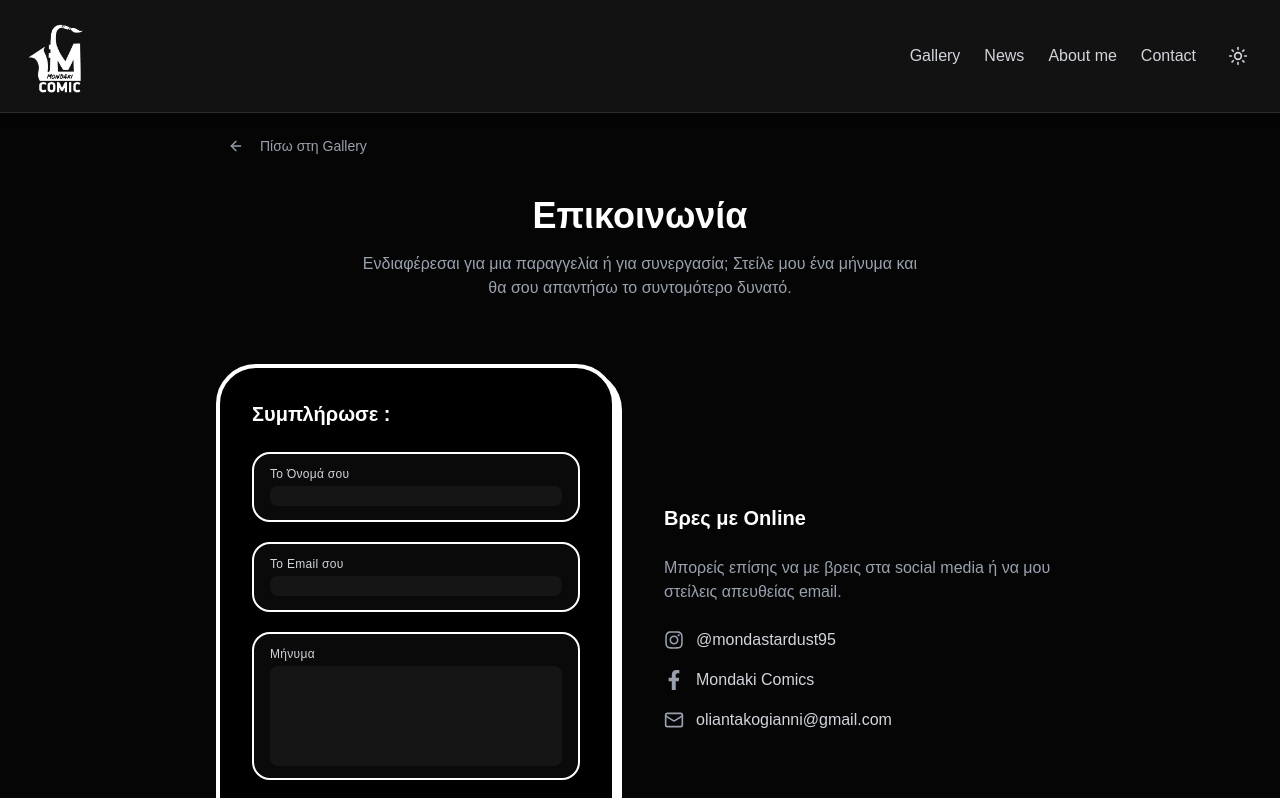
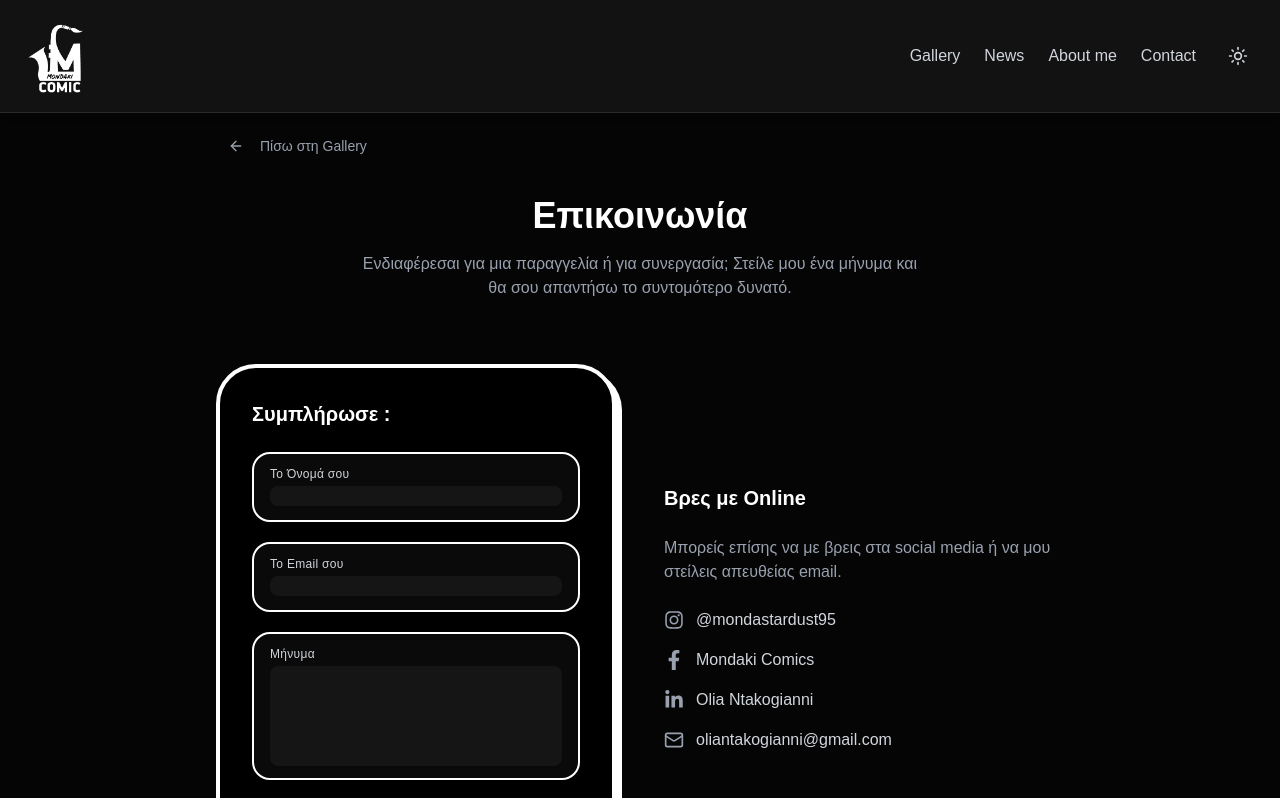
Before and after one commit to Petroslyros/Mondaki-comics-Front, a React (Vite) app: page /contact in a window 1280 px wide. Shown: the top 798 px of the page. Built offline with nearby package versions, Linux system fonts and the light colour scheme; no server answers.

Commit message:
added linkedin to footer and contact page

```diff
--- a/src/components/layout/Footer.tsx
+++ b/src/components/layout/Footer.tsx
@@ -1,5 +1,6 @@
 import { Mail } from "lucide-react";
-import { FaInstagram, FaFacebookF } from "react-icons/fa";
+import { FaInstagram, FaFacebookF, FaLinkedinIn } from "react-icons/fa";
+
 
 const Footer = () => {
     const currentYear = new Date().getFullYear();
@@ -7,6 +8,7 @@ const Footer = () => {
     const socialLinks = [
         { name: "Instagram", url: "https://www.instagram.com/mondastardust95/", icon: FaInstagram },
         { name: "Facebook", url: "https://www.facebook.com/mondaki.dakogianni", icon: FaFacebookF },
+        { name: "LinkedIn", url: "https://www.linkedin.com/in/olia-ntakogianni-5332371a4/", icon: FaLinkedinIn },
         { name: "Email", url: "mailto:oliantakogianni@gmail.com", icon: Mail },
     ];
 
--- a/src/components/pages/ContactPage.tsx
+++ b/src/components/pages/ContactPage.tsx
@@ -9,7 +9,7 @@ import { Textarea } from "@/components/ui/textarea";
 import { Button } from "@/components/ui/button";
 import { toast } from "sonner";
 import { ArrowLeft, Mail } from "lucide-react";
-import { FaInstagram, FaFacebookF } from "react-icons/fa";
+import { FaInstagram, FaFacebookF,FaLinkedinIn  } from "react-icons/fa";
 
 const ContactPage = () => {
     const navigate = useNavigate();
@@ -166,6 +166,15 @@ const ContactPage = () => {
                     Mondaki Comics
                 </a>
                 <a
+                        href="https://www.linkedin.com/in/olia-ntakogianni-5332371a4/"
+                        target="_blank"
+                        rel="noopener noreferrer"
+                        className="flex items-center gap-3 text-gray-600 dark:text-gray-300 hover:text-black dark:hover:text-white transition"
+                        >
+                        <FaLinkedinIn className="w-5 h-5 text-gray-500 dark:text-gray-400" />
+                        Olia Ntakogianni
+                    </a>
+                <a
                 href="mailto:oliantakogianni@gmail.com"
                 className="flex items-center gap-3 text-gray-600 dark:text-gray-300 hover:text-black dark:hover:text-white transition"
                 >
```
